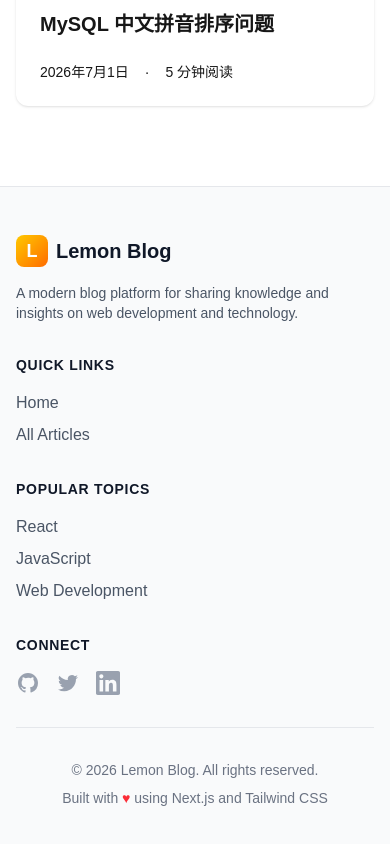
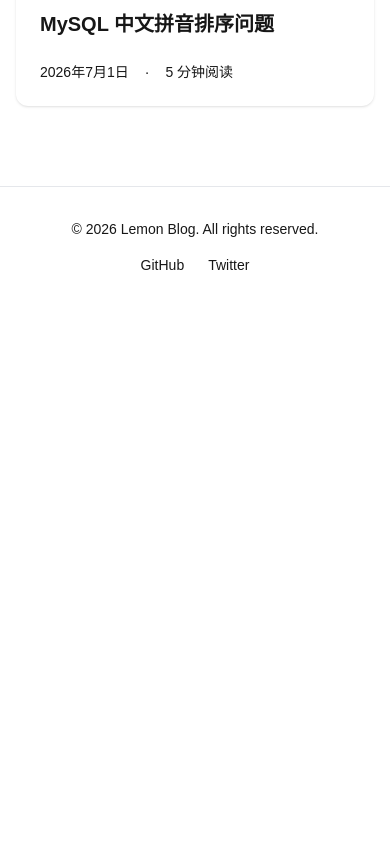
Before and after one commit to lengmodkx/lemonBlog, a Next.js app: page / in a window 390 px wide. Shown: the part 775-1619 px from the top of the page. After the commit the page ends 1082 px from the top, so only its background shows below. Built offline with nearby package versions, Linux system fonts and the light colour scheme; a small style sheet from the web is missing.

Commit message:
refactor: simplify Footer component - Minimal design with essential links only - Better spacing and responsive layout - Remove multi-column layout for cleaner look

```diff
--- a/src/components/Footer.tsx
+++ b/src/components/Footer.tsx
@@ -1,143 +1,18 @@
-import Link from 'next/link';
-
 export default function Footer() {
-  const currentYear = new Date().getFullYear();
-
   return (
-    <footer className="bg-gray-50 dark:bg-gray-800 border-t border-gray-200 dark:border-gray-700">
-      <div className="max-w-6xl mx-auto px-4 sm:px-6 lg:px-8 py-12">
-        <div className="grid md:grid-cols-4 gap-8">
-          {/* Brand */}
-          <div className="md:col-span-1">
-            <Link href="/" className="flex items-center space-x-2 mb-4">
-              <div className="w-8 h-8 bg-gradient-to-br from-yellow-400 to-orange-500 rounded-lg flex items-center justify-center">
-                <span className="text-white font-bold text-lg">L</span>
-              </div>
-              <span className="text-xl font-bold text-gray-900 dark:text-white">
-                Lemon Blog
-              </span>
-            </Link>
-            <p className="text-gray-600 dark:text-gray-300 text-sm">
-              A modern blog platform for sharing knowledge and insights on web development and technology.
-            </p>
-          </div>
-
-          {/* Quick Links */}
-          <div>
-            <h3 className="text-sm font-semibold text-gray-900 dark:text-white uppercase tracking-wider mb-4">
-              Quick Links
-            </h3>
-            <ul className="space-y-2">
-              <li>
-                <Link
-                  href="/"
-                  className="text-gray-600 hover:text-blue-600 dark:text-gray-300 dark:hover:text-blue-400 transition-colors"
-                >
-                  Home
-                </Link>
-              </li>
-              <li>
-                <Link
-                  href="/blog"
-                  className="text-gray-600 hover:text-blue-600 dark:text-gray-300 dark:hover:text-blue-400 transition-colors"
-                >
-                  All Articles
-                </Link>
-              </li>
-            </ul>
-          </div>
-
-          {/* Categories */}
-          <div>
-            <h3 className="text-sm font-semibold text-gray-900 dark:text-white uppercase tracking-wider mb-4">
-              Popular Topics
-            </h3>
-            <ul className="space-y-2">
-              <li>
-                <Link
-                  href="/blog/tag/react"
-                  className="text-gray-600 hover:text-blue-600 dark:text-gray-300 dark:hover:text-blue-400 transition-colors"
-                >
-                  React
-                </Link>
-              </li>
-              <li>
-                <Link
-                  href="/blog/tag/javascript"
-                  className="text-gray-600 hover:text-blue-600 dark:text-gray-300 dark:hover:text-blue-400 transition-colors"
-                >
-                  JavaScript
-                </Link>
-              </li>
-              <li>
-                <Link
-                  href="/blog/tag/web-development"
-                  className="text-gray-600 hover:text-blue-600 dark:text-gray-300 dark:hover:text-blue-400 transition-colors"
-                >
-                  Web Development
-                </Link>
-              </li>
-            </ul>
-          </div>
-
-          {/* Connect */}
-          <div>
-            <h3 className="text-sm font-semibold text-gray-900 dark:text-white uppercase tracking-wider mb-4">
-              Connect
-            </h3>
-            <div className="flex space-x-4">
-              <a
-                href="https://github.com"
-                target="_blank"
-                rel="noopener noreferrer"
-                className="text-gray-400 hover:text-gray-600 dark:hover:text-gray-300 transition-colors"
-                aria-label="GitHub"
-              >
-                <svg className="w-6 h-6" fill="currentColor" viewBox="0 0 24 24">
-                  <path
-                    fillRule="evenodd"
-                    d="M12 2C6.477 2 2 6.484 2 12.017c0 4.425 2.865 8.18 6.839 9.504.5.092.682-.217.682-.483 0-.237-.008-.868-.013-1.703-2.782.605-3.369-1.343-3.369-1.343-.454-1.158-1.11-1.466-1.11-1.466-.908-.62.069-.608.069-.608 1.003.07 1.531 1.032 1.531 1.032.892 1.53 2.341 1.088 2.91.832.092-.647.35-1.088.636-1.338-2.22-.253-4.555-1.113-4.555-4.951 0-1.093.39-1.988 1.029-2.688-.103-.253-.446-1.272.098-2.65 0 0 .84-.27 2.75 1.026A9.564 9.564 0 0112 6.844c.85.004 1.705.115 2.504.337 1.909-1.296 2.747-1.027 2.747-1.027.546 1.379.202 2.398.1 2.651.64.7 1.028 1.595 1.028 2.688 0 3.848-2.339 4.695-4.566 4.943.359.309.678.92.678 1.855 0 1.338-.012 2.419-.012 2.747 0 .268.18.58.688.482A10.019 10.019 0 0022 12.017C22 6.484 17.522 2 12 2z"
-                    clipRule="evenodd"
-                  />
-                </svg>
-              </a>
-              <a
-                href="https://twitter.com"
-                target="_blank"
-                rel="noopener noreferrer"
-                className="text-gray-400 hover:text-gray-600 dark:hover:text-gray-300 transition-colors"
-                aria-label="Twitter"
-              >
-                <svg className="w-6 h-6" fill="currentColor" viewBox="0 0 24 24">
-                  <path d="M8.29 20.251c7.547 0 11.675-6.253 11.675-11.675 0-.178 0-.355-.012-.53A8.348 8.348 0 0022 5.92a8.19 8.19 0 01-2.357.646 4.118 4.118 0 001.804-2.27 8.224 8.224 0 01-2.605.996 4.107 4.107 0 00-6.993 3.743 11.65 11.65 0 01-8.457-4.287 4.106 4.106 0 001.27 5.477A4.072 4.072 0 012.8 9.713v.052a4.105 4.105 0 003.292 4.022 4.095 4.095 0 01-1.853.07 4.108 4.108 0 003.834 2.85A8.233 8.233 0 012 18.407a11.616 11.616 0 006.29 1.84" />
-                </svg>
-              </a>
-              <a
-                href="https://linkedin.com"
-                target="_blank"
-                rel="noopener noreferrer"
-                className="text-gray-400 hover:text-gray-600 dark:hover:text-gray-300 transition-colors"
-                aria-label="LinkedIn"
-              >
-                <svg className="w-6 h-6" fill="currentColor" viewBox="0 0 24 24">
-                  <path d="M20.447 20.452h-3.554v-5.569c0-1.328-.027-3.037-1.852-3.037-1.853 0-2.136 1.445-2.136 2.939v5.667H9.351V9h3.414v1.561h.046c.477-.9 1.637-1.85 3.37-1.85 3.601 0 4.267 2.37 4.267 5.455v6.286zM5.337 7.433c-1.144 0-2.063-.926-2.063-2.065 0-1.138.92-2.063 2.063-2.063 1.14 0 2.064.925 2.064 2.063 0 1.139-.925 2.065-2.064 2.065zm1.782 13.019H3.555V9h3.564v11.452zM22.225 0H1.771C.792 0 0 .774 0 1.729v20.542C0 23.227.792 24 1.771 24h20.451C23.2 24 24 23.227 24 22.271V1.729C24 .774 23.2 0 22.222 0h.003z"/>
-                </svg>
-              </a>
-            </div>
-          </div>
-        </div>
-
-        {/* Bottom section */}
-        <div className="mt-8 pt-8 border-t border-gray-200 dark:border-gray-700">
-          <div className="flex flex-col md:flex-row justify-between items-center">
-            <p className="text-gray-500 dark:text-gray-400 text-sm">
-              © {currentYear} Lemon Blog. All rights reserved.
-            </p>
-            <p className="text-gray-500 dark:text-gray-400 text-sm mt-2 md:mt-0">
-              Built with{' '}
-              <span className="text-red-500">♥</span>{' '}
-              using Next.js and Tailwind CSS
-            </p>
+    <footer className="border-t border-gray-200 dark:border-gray-800 bg-white dark:bg-gray-900">
+      <div className="max-w-6xl mx-auto px-4 py-8">
+        <div className="flex flex-col md:flex-row justify-between items-center gap-4">
+          <p className="text-sm text-muted">
+            © {new Date().getFullYear()} Lemon Blog. All rights reserved.
+          </p>
+          <div className="flex gap-6 text-sm text-muted">
+            <a href="https://github.com" className="hover:text-accent dark:hover:text-accent-dark transition-colors">
+              GitHub
+            </a>
+            <a href="https://twitter.com" className="hover:text-accent dark:hover:text-accent-dark transition-colors">
+              Twitter
+            </a>
           </div>
         </div>
       </div>
```
